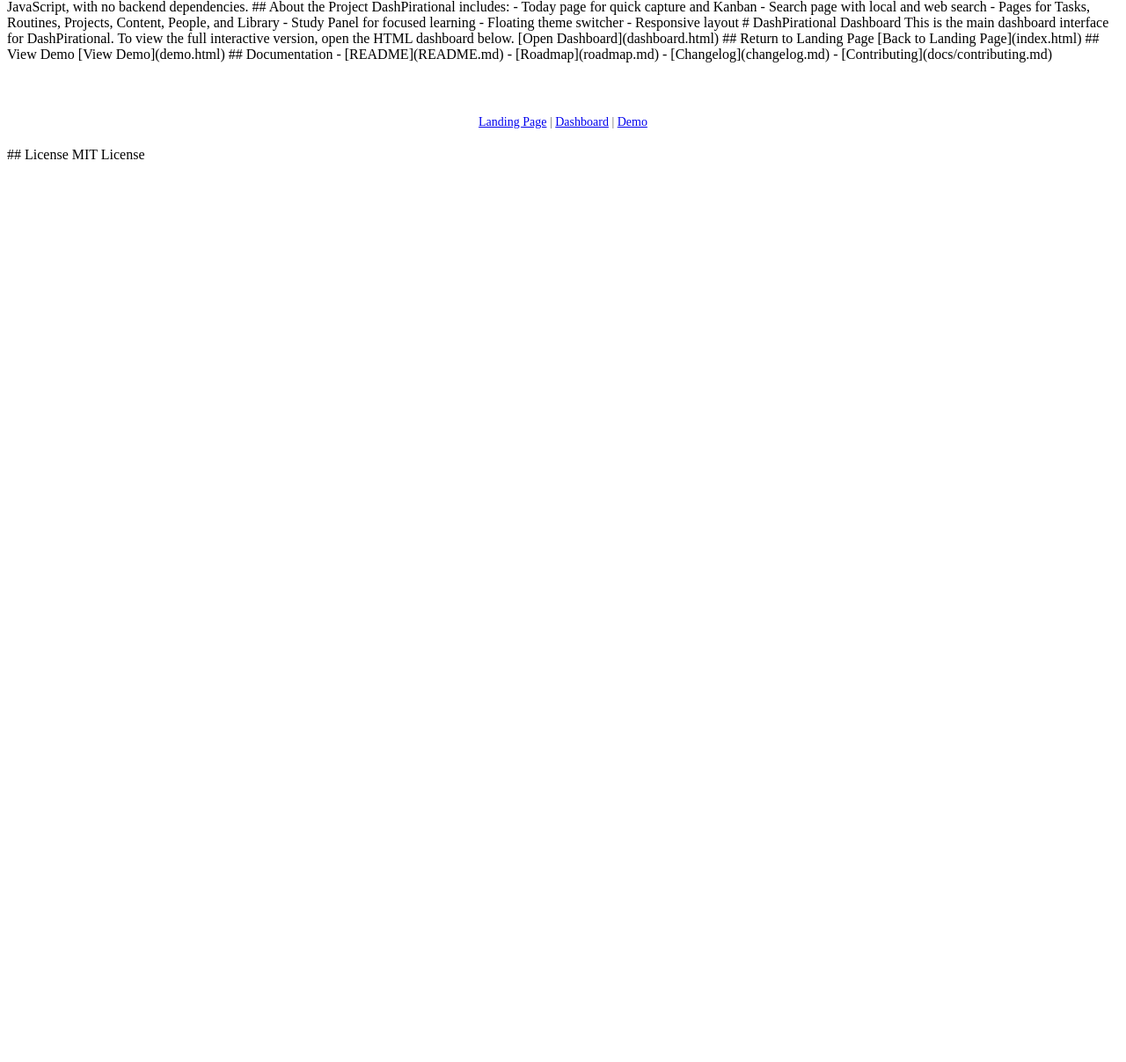
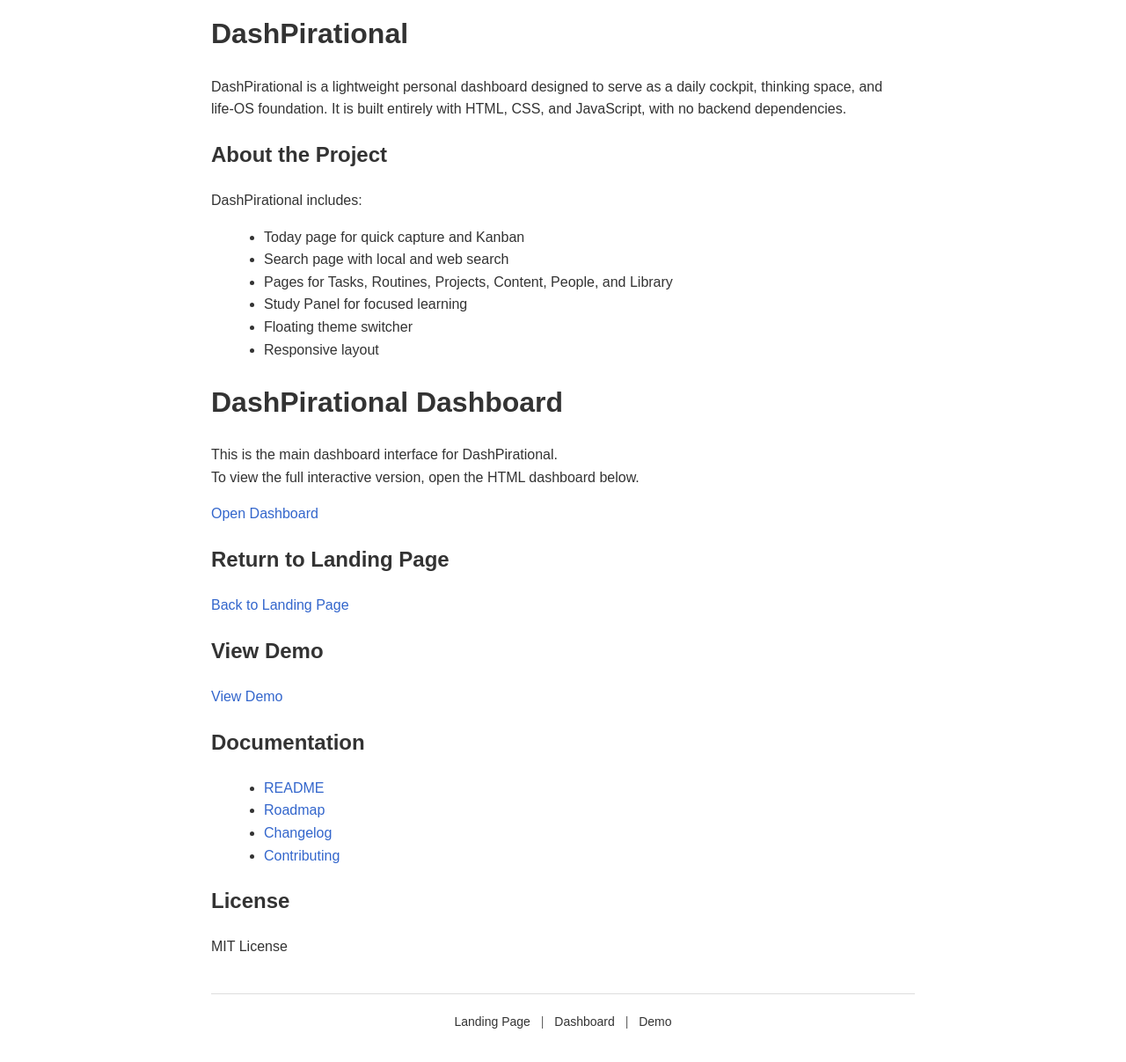
Before and after one commit to JayeVAJohnson/DashPirational, a plain HTML site: page index.html in a window 1280 px wide. Shown: the part 27-1234 px from the top of the page at 88% size. Before the commit the page ends 800 px from the top, so only its background shows below. Drawn offline with Linux system fonts and the light colour scheme.

Commit message:
Refactor index.html structure and content

```diff
--- a/index.html
+++ b/index.html
@@ -1,47 +1,96 @@
-# DashPirational
+<!DOCTYPE html>
+<html lang="en">
+<head>
+  <meta charset="UTF-8">
+  <title>DashPirational</title>
+  <style>
+    body {
+      font-family: Arial, sans-serif;
+      max-width: 800px;
+      margin: 40px auto;
+      line-height: 1.6;
+      padding: 0 20px;
+      color: #333;
+    }
+    h1, h2 {
+      font-weight: 600;
+    }
+    a {
+      color: #3366cc;
+      text-decoration: none;
+    }
+    a:hover {
+      text-decoration: underline;
+    }
+    ul {
+      margin-left: 20px;
+    }
+    footer {
+      margin-top: 40px;
+      padding: 20px;
+      text-align: center;
+      font-size: 14px;
+      color: #666;
+      border-top: 1px solid #ddd;
+    }
+    footer a {
+      color: #333;
+      margin: 0 8px;
+    }
+  </style>
+</head>
+<body>
 
-DashPirational is a lightweight personal dashboard designed to serve as a daily cockpit, thinking space, and life‑OS foundation. It is built entirely with HTML, CSS, and JavaScript, with no backend dependencies.
+  <h1>DashPirational</h1>
 
-## About the Project
+  <p>
+    DashPirational is a lightweight personal dashboard designed to serve as a daily cockpit, thinking space,
+    and life‑OS foundation. It is built entirely with HTML, CSS, and JavaScript, with no backend dependencies.
+  </p>
 
-DashPirational includes:
+  <h2>About the Project</h2>
 
-- Today page for quick capture and Kanban
-- Search page with local and web search
-- Pages for Tasks, Routines, Projects, Content, People, and Library
-- Study Panel for focused learning
-- Floating theme switcher
-- Responsive layout
+  <p>DashPirational includes:</p>
+  <ul>
+    <li>Today page for quick capture and Kanban</li>
+    <li>Search page with local and web search</li>
+    <li>Pages for Tasks, Routines, Projects, Content, People, and Library</li>
+    <li>Study Panel for focused learning</li>
+    <li>Floating theme switcher</li>
+    <li>Responsive layout</li>
+  </ul>
 
-# DashPirational Dashboard
+  <h1>DashPirational Dashboard</h1>
 
-This is the main dashboard interface for DashPirational.
-To view the full interactive version, open the HTML dashboard below.
+  <p>
+    This is the main dashboard interface for DashPirational.<br>
+    To view the full interactive version, open the HTML dashboard below.
+  </p>
 
-[Open Dashboard](dashboard.html)
+  <p><a href="dashboard.html">Open Dashboard</a></p>
 
-## Return to Landing Page
+  <h2>Return to Landing Page</h2>
+  <p><a href="index.html">Back to Landing Page</a></p>
 
-[Back to Landing Page](index.html)
+  <h2>View Demo</h2>
+  <p><a href="demo.html">View Demo</a></p>
 
+  <h2>Documentation</h2>
+  <ul>
+    <li><a href="README.md">README</a></li>
+    <li><a href="ROADMAP.md">Roadmap</a></li>
+    <li><a href="CHANGELOG.md">Changelog</a></li>
+    <li><a href="CONTRIBUTING.md">Contributing</a></li>
+  </ul>
 
-## View Demo
+  <h2>License</h2>
+  <p>MIT License</p>
 
-[View Demo](demo.html)
+  <footer>
+    <a href="index.html">Landing Page</a> |
+    <a href="dashboard.html">Dashboard</a> |
+    <a href="demo.html">Demo</a>
+  </footer>
 
-## Documentation
-
-- [README](README.md)
-- [Roadmap](roadmap.md)
-- [Changelog](changelog.md)
-- [Contributing](docs/contributing.md)
-
-<footer style="margin-top:40px; padding:20px; text-align:center; font-size:14px; color:#666;">
-  <a href="index.html">Landing Page</a> |
-  <a href="dashboard.html">Dashboard</a> |
-  <a href="demo.html">Demo</a>
-</footer>
-
-## License
-
-MIT License
+</body>
+</html>
```
